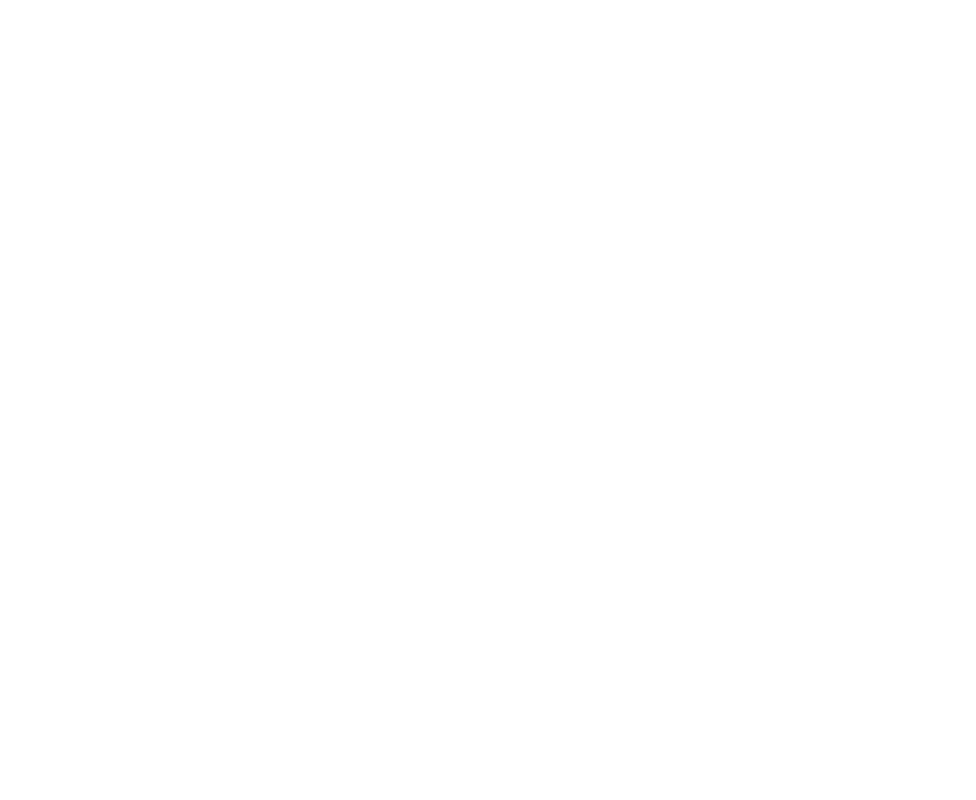
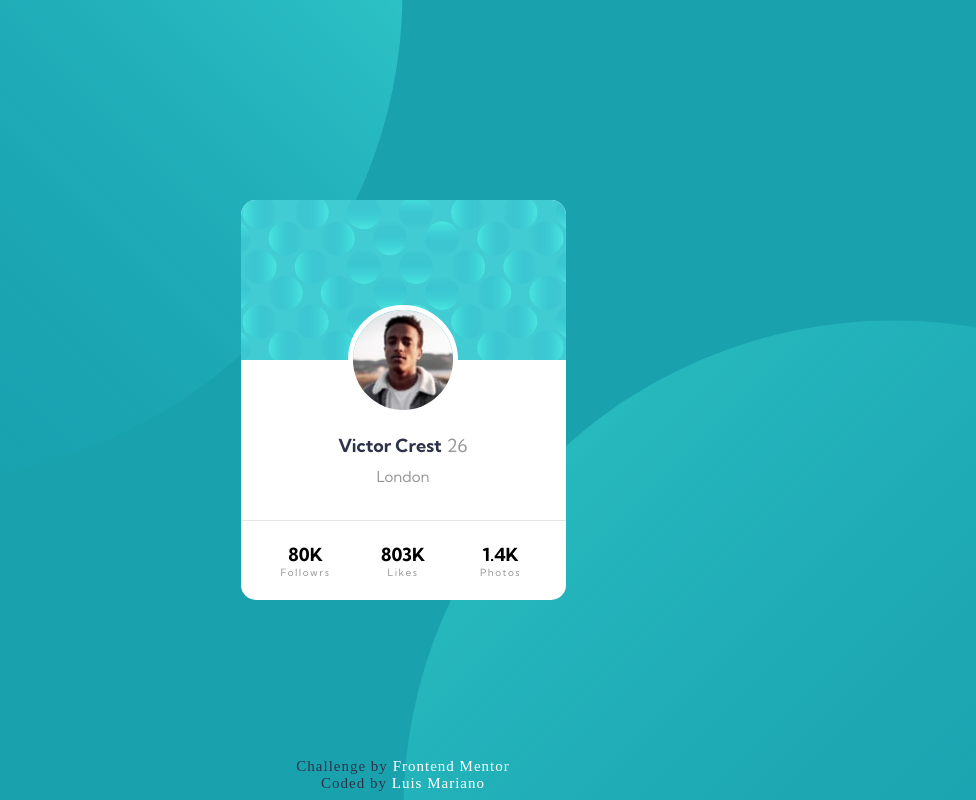
Before and after one commit to PerezLuisMariano/Profile-Card-Component, a plain HTML site: page index.html in a window 1280 px wide. Shown: the whole page, without its empty margins (237-1213 px from the left). Drawn offline with Linux system fonts and the light colour scheme.

Commit message:
Complete!

```diff
--- a/css/style.css
+++ b/css/style.css
@@ -0,0 +1,166 @@
+:root{
+    /*colors*/
+    --dark-cyan: #19a2ae;
+    --dark-blue: #2d3248;
+    --grayish-blue: #6a6f81;
+    --dark-gray: #969696;
+    --white: #fff;
+}
+*{
+    margin: 0;
+    padding: 0;
+    box-sizing: border-box;
+}
+html{
+    font-family:'Kumbh Sans', sans-serif;
+    font-size: 62.5%;
+}
+body{
+    width: 100%;
+    height: 100%;
+    background-color: var(--dark-cyan);
+    z-index: 1;
+
+}
+body::before{
+    position: fixed;
+    content: url('');
+    background-image: url(../assets/bg-pattern-top.svg), url(../assets/bg-pattern-bottom.svg);
+    background-repeat: no-repeat;
+    background-size: auto;
+    background-position: right 50vw bottom 40vh, left 50vw top 40vh;
+    width: 100%;
+    height:100%;
+    z-index: -1;
+}
+
+
+
+/*CARD*/
+main{
+    display:flex;
+    justify-content: center;
+    align-items: center;
+    width: 100%;
+    height: 100vh;
+}
+
+main .card{
+    display: grid;
+    grid-template-rows: 2fr 2fr 1fr;
+    max-width: 90%;
+    width: 325px;
+    height: 400px;
+    background-color: white;
+    border-radius: 15px;
+    overflow: hidden;
+}
+
+main .card-top{
+    width: 100%;
+    height: 100%;
+    object-fit: cover;
+}
+
+main .card-middle{
+    position: relative;
+    display: flex;
+    flex-direction: column;
+    justify-content: center;
+    align-items: center;
+    width: 100%;
+    height: 100%;
+}
+main .card-middle__photo{
+    width: 110px;
+    height: 110px;
+    position:absolute;
+    left: calc(50% - 55px);
+    top: -55px;
+    border-radius: 50%;
+    background-color: var(--white);
+    border: 5px solid var(--white);
+}
+main .card-middle__info{
+    position: relative;
+    display: flex;
+    flex-direction: column;
+    justify-content: center;
+    align-items: center;
+    width: 100%;
+    height: 100%;
+    top: 20px;
+}
+main .card-middle__info div{
+    display: flex;
+    justify-content: center;
+    align-items: center;
+    width: 100%;
+    height: auto;
+}
+main .card-middle__info div p:nth-child(1){
+    margin: 0 5px 0 0;
+    font-size: 18px;
+    font-weight: 700;
+    color: var(--dark-blue);
+}
+main .card-middle__info div p:nth-child(2){
+    margin: 0;
+    font-size: 18px;
+    font-weight: 400;
+    color: var(--dark-gray);
+}
+main .card-middle__info p:nth-child(2){
+    margin: 10px 0 0 0;
+    font-size: 15px;
+    font-weight: 400;
+    color: var(--dark-gray);
+}
+
+main .card-bottom{
+    display: grid;
+    grid-template-columns: 30% 30% 30%;
+    justify-content: center;
+    place-items: center;
+    width: 100%;
+    border-top: 1px solid rgba(0, 0, 0, 0.1);
+}
+main .card-bottom__data p:nth-child(1){
+    font-size: 18px;
+    font-weight: 700;
+    text-align: center;
+}
+main .card-bottom__data p:nth-child(2){
+    font-size: 10px;
+    font-weight: 400;
+    letter-spacing: 1.5px;
+    text-align: center;
+    color: var(--dark-gray);
+}
+
+
+/*FOOTER ATTRIBUTION*/
+footer{
+    position: fixed;
+    display: flex;
+    flex-direction: column;
+    align-items: center;
+    justify-content: center;
+    width: 100%;
+    height: 50px;
+    background: var(--main-background);
+    bottom: 0;
+}
+footer .attribution p{
+    font-family: 'Bebas Neue';
+    font-size: 1.5rem;
+    font-weight: 400;
+    letter-spacing: 1px;
+    text-align: center;
+    color: var(--dark-blue);
+}
+footer .attribution a{
+    text-decoration: none;
+    color: var(--main-violet);
+    color: var(--white);
+}
--- a/index.html
+++ b/index.html
@@ -11,5 +11,44 @@
   <title>Profile card component</title>
 </head>
 <body>
+  <main>
+    <section class="card">
+      <img class="card-top" src="./assets/bg-pattern-card.svg" alt="cover">
+      <div class="card-middle">
+          <img class="card-middle__photo"  src="./assets/image-victor.jpg" alt="photo">
+          <div class="card-middle__info">
+            <div>
+              <p>Victor Crest</p>
+              <p>26</p>
+            </div>
+            <p>London</p>
+          </div>
+      </div>
+      <div class="card-bottom">
+        <div class="card-bottom__data">
+          <p>80K</p>
+          <p>Followrs</p>
+        </div>
+        <div class="card-bottom__data">
+          <p>803K</p>
+          <p>Likes</p>
+        </div>
+        <div class="card-bottom__data">
+          <p>1.4K</p>
+          <p>Photos</p>
+        </div>
+      </div>
+    </section>
+  </main>
+  <footer>
+    <section class="attribution">
+      <p>Challenge by
+        <a href="https://www.frontendmentor.io/profile/PerezLuisMariano" target="_blank">Frontend Mentor</a>
+      </p>
+      <p>Coded by
+        <a href="https://github.com/PerezLuisMariano" target="_blank">Luis Mariano</a>
+      </p>
+      </section>
+  </footer>
 </body>
 </html>
```
